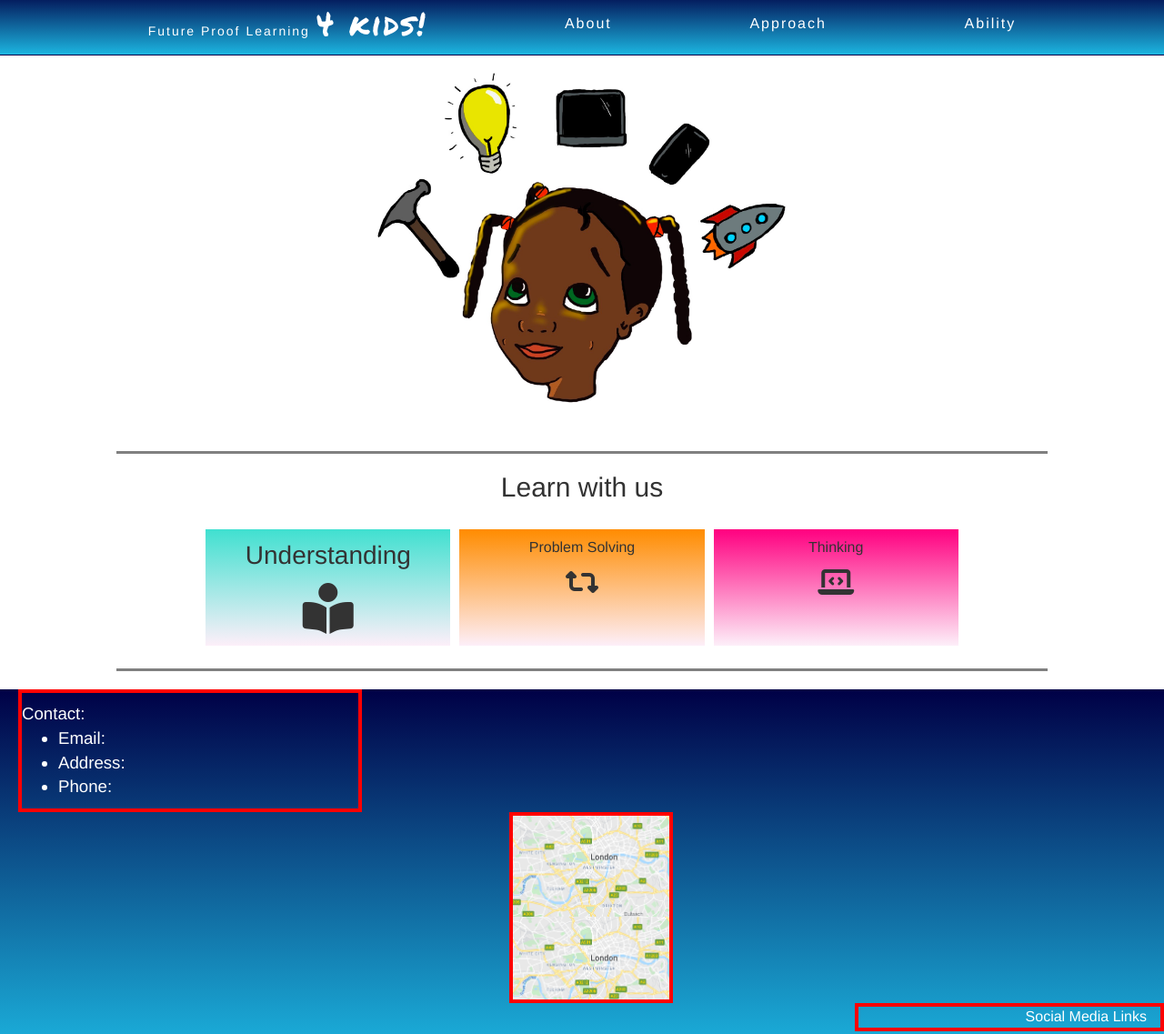
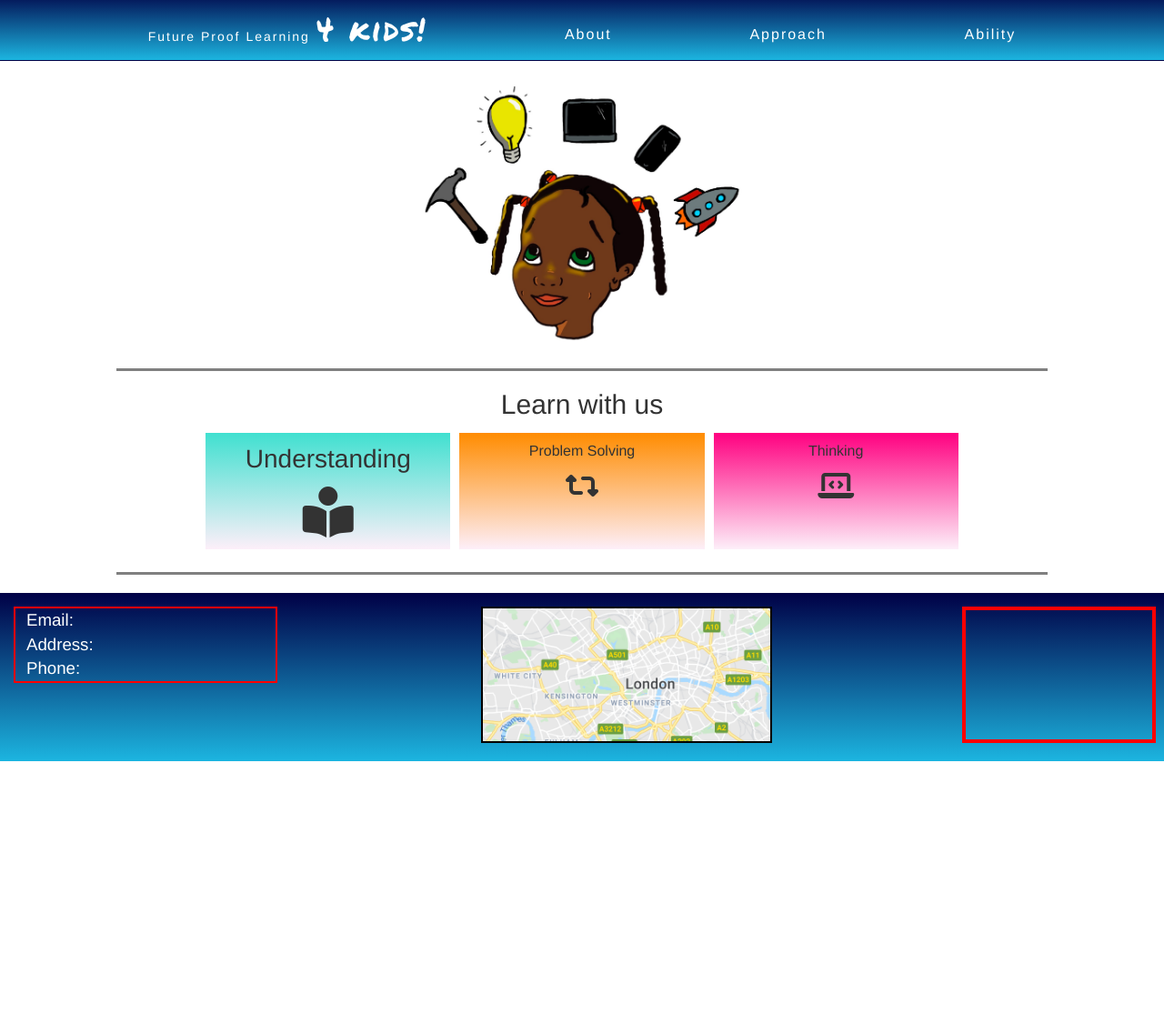
Before and after one commit to Code-Institute-Submissions/Milestone-Project-37, a plain HTML site: page index.html in a window 1280 px wide. Shown: the whole page at 91% size. After the commit the page ends 837 px from the top, so only its background shows below. Drawn offline with nearby package versions, Linux system fonts and the light colour scheme.

Commit message:
footer styling

```diff
--- a/Style/style.css
+++ b/Style/style.css
@@ -10,33 +10,42 @@ ul .fourkids{
     background: linear-gradient( #000046, #1cb5e0);
     list-style: none;
     margin-top: -1%;
-    margin-bottom: 0%;
+    margin-bottom: 1%;
     border-radius: 0;
-    padding-top: 9px;
+    padding-top: 15px;
 }
 
 .navbar-font{
     font-size: 12pt;
     letter-spacing: 2px;
-
 }
 
 a{
      color: #fff;
 }
 
+.about{
+    padding-top: 12px;
+}
+
+.approach{
+    padding-top: 12px;
+}
+
+.ability{
+    padding-top: 12px;
+}
 
 /* ---------------------- */
-
 
 .logo{
     background-image: url("Images/logo.jpeg");
     background-size: contain;
     background-repeat: no-repeat;
-    height: 390px;
+    height: 300px;
     width: 100%;
     background-position: center;
-    margin-bottom: 45px;
+    margin-bottom: 25px;
 }
 
 hr{
@@ -68,12 +77,10 @@ hr{
 
 h2{
     text-align: center;
-    padding-bottom: 15px;
 }
 
 .col-wedding{
-
-    background: linear-gradient(#40E0D0, #fdeff9)
+    background: linear-gradient(#40E0D0, #fdeff9);
 }
 
 
@@ -89,38 +96,42 @@ h2{
 .footer{
 background: linear-gradient(#000046,#1cb5e0);
 color: white;
-padding-bottom: 30px;
-margin-bottom: -5;
-padding-left: 20px;
-display: inline-block;
+padding-bottom: 20px;
+margin-bottom: -2%;
+font-size: 14pt;
 width: 100%;
-
-font-size: 14pt;
+padding-top: 15px;
+margin: 0 auto;
 }
 
-
-.contact{
-    padding-top: 10px;
-    border: 3pt solid red;
-    width: 30%;
+/*
+.container{
+    float: left;
+}
+*/
+.contact-details{
+    padding-left: 12px;
+    list-style: none;
+    border: 2pt solid red;
 }
 
+.row-contact{
+    width: 100%;
+}
 
 .map{
     background-image: url("Images/map.jpeg");
-    height: 210px;
-    width: 180px;
+    height: 150px;
     background-size: contain;
     border: 2pt solid black;
     margin: auto;
-    border: 3pt solid red;
+    background-repeat: no-repeat;
+    background-size: cover;
 }
 
 .social{
-    text-align: right;
+    margin-right: 9px;
     font-size: 12pt;
-    padding-right: 15px;
     border: 3pt solid red;
-    width: 27%;
-    float:right;
+
 }
--- a/index.html
+++ b/index.html
@@ -19,10 +19,10 @@
 
 <nav>
     <ul class="navbar navbar-font">
-        <li><a href="#"><h5>Future Proof Learning <span class ="fourkids"> 4 kids!</span></h5> </a></li>
-        <li><a href="#">About</a></li>
-        <li><a href="#">Approach</a></li>
-        <li><a href="#">Ability</a></li>
+        <li class="company-name"><a href="#"><h5>Future Proof Learning <span class ="fourkids"> 4 kids!</span></h5> </a></li>
+        <li class= "about"><a href="#">About</a></li>
+        <li class ="approach"><a href="#">Approach</a></li>
+        <li class ="ability"><a href="#">Ability</a></li>
     </ul>
 </nav>
 </section>
@@ -56,14 +56,28 @@
 <hr>
 
 <section class="footer">
-<div class="contact">
-Contact:
-<span class="contact-details">
-    <ul>
+
+<div class="row row-contact">
+    <div class="col-3">
+      <ul class= "contact-details">
         <li>Email:</li>
         <li>Address:</li>
         <li>Phone:</li>
     </ul>
+    </div>
+    <div class="col-3 map"></div>
+
+    <div class="col-2 social"></div>
+</div>
+
+
+
+
+<!--
+<div class="contact">
+Contact:
+<span class="contact-details">
+
 </span>
 </div>
 <div class="map">
@@ -71,6 +85,8 @@ Contact:
 <div class="social">
 Social Media Links
 </div>
+-->
+
 </section>
 
 
```
